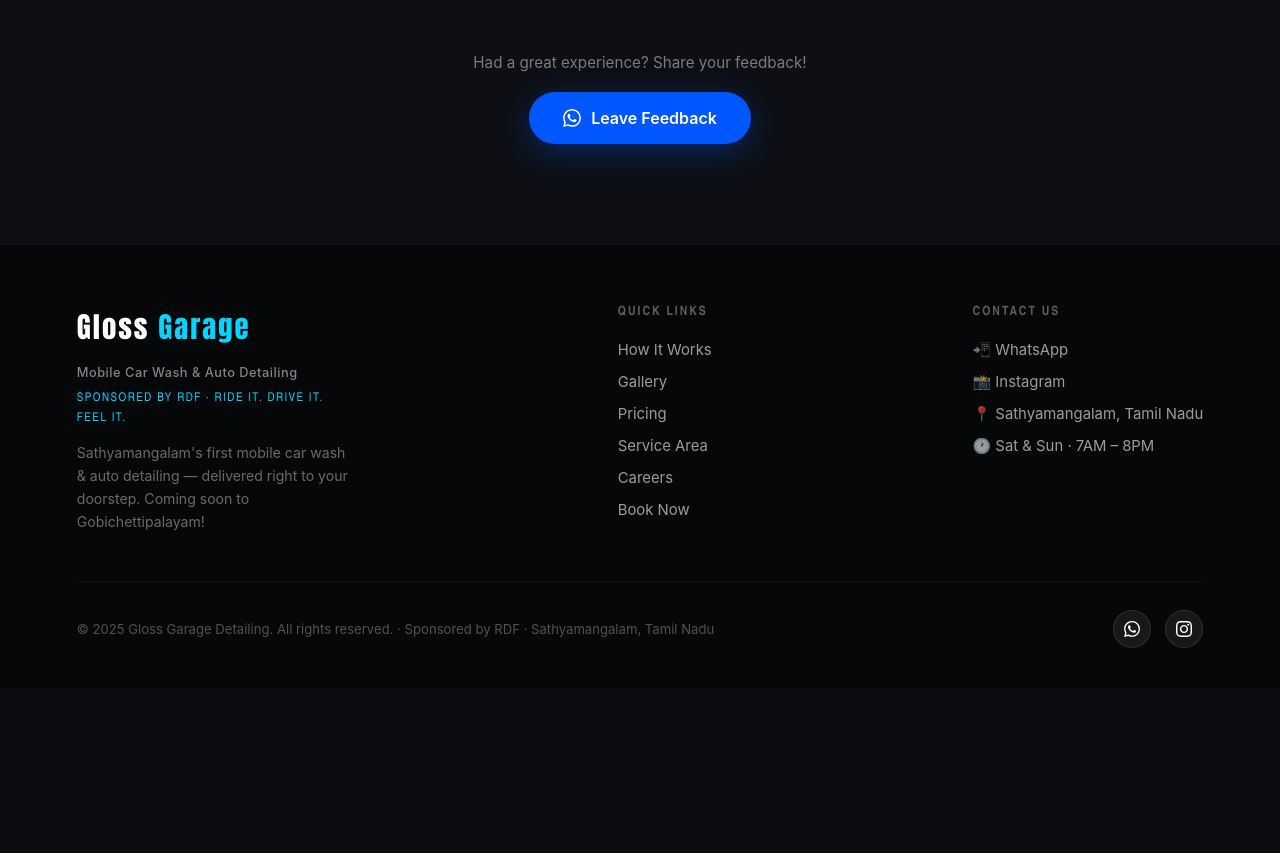
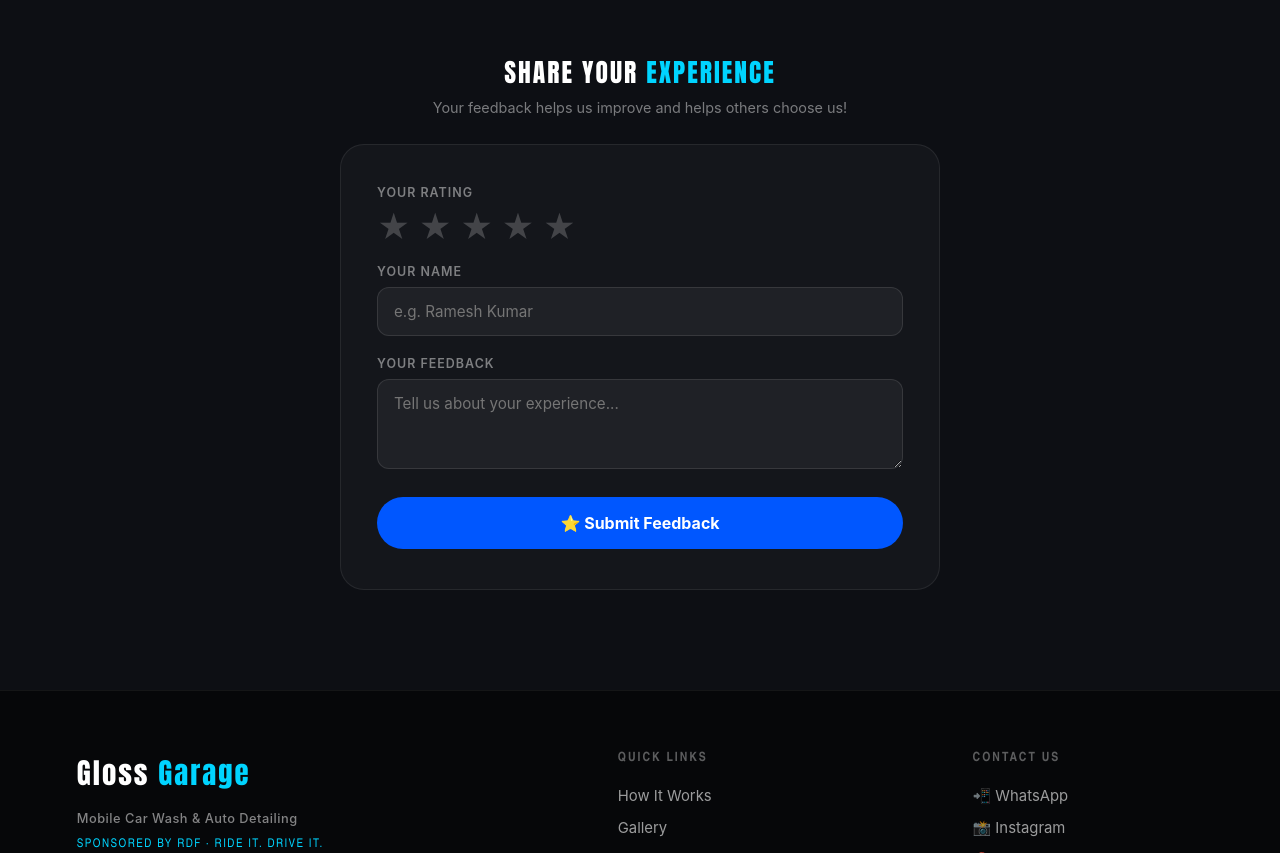
Before and after one commit to hari-0805/gloss_garage, a plain HTML site: page index.html in a window 1280 px wide. Shown: the part 9036-9889 px from the top of the page. Before the commit the page ends 9724 px from the top, so only its background shows below. Drawn offline with Linux system fonts and the light colour scheme.

Commit message:
Implement feedback form with star rating
Added a feedback form with star rating and submission functionality.

```diff
--- a/index.html
+++ b/index.html
@@ -793,6 +793,12 @@ h1 .block { display: block; }
   .form-row { grid-template-columns: 1fr; }
   .booking-form { padding: 28px 20px; }
 }
+
+
+.star-rating { display: flex; gap: 8px; margin-top: 4px; }
+.star { font-size: 2rem; color: rgba(255,255,255,0.2); cursor: pointer; transition: color 0.15s; line-height: 1; }
+.star.active { color: #FFD700; }
+.star:hover { color: #FFD700; }
 
 /* ── FEEDBACK ── */
 .feedback-section {
@@ -1618,13 +1624,47 @@ footer {
 
   </div>
 
-  <!-- Leave a review CTA -->
-  <div style="text-align:center; margin-top:56px;">
-    <p style="color:rgba(255,255,255,0.45); font-size:0.95rem; margin-bottom:20px;">Had a great experience? Share your feedback!</p>
-    <a href="https://wa.me/919999999999?text=Hi%20Gloss%20Garage!%20I%20want%20to%20share%20my%20feedback%20%F0%9F%9A%97" class="btn-primary" target="_blank" style="display:inline-flex; gap:10px; align-items:center;">
-      <svg viewBox="0 0 24 24" fill="currentColor" style="width:18px;height:18px"><path d="M17.472 14.382c-.297-.149-1.758-.867-2.03-.967-.273-.099-.471-.148-.67.15-.197.297-.767.966-.94 1.164-.173.199-.347.223-.644.075-.297-.15-1.255-.463-2.39-1.475-.883-.788-1.48-1.761-1.653-2.059-.173-.297-.018-.458.13-.606.134-.133.298-.347.446-.52.149-.174.198-.298.298-.497.099-.198.05-.371-.025-.52-.075-.149-.669-1.612-.916-2.207-.242-.579-.487-.5-.669-.51-.173-.008-.371-.01-.57-.01-.198 0-.52.074-.792.372-.272.297-1.04 1.016-1.04 2.479 0 1.462 1.065 2.875 1.213 3.074.149.198 2.096 3.2 5.077 4.487.709.306 1.262.489 1.694.625.712.227 1.36.195 1.871.118.571-.085 1.758-.719 2.006-1.413.248-.694.248-1.289.173-1.413-.074-.124-.272-.198-.57-.347m-5.421 7.403h-.004a9.87 9.87 0 01-5.031-1.378l-.361-.214-3.741.982.998-3.648-.235-.374a9.86 9.86 0 01-1.51-5.26c.001-5.45 4.436-9.884 9.888-9.884 2.64 0 5.122 1.03 6.988 2.898a9.825 9.825 0 012.893 6.994c-.003 5.45-4.437 9.884-9.885 9.884m8.413-18.297A11.815 11.815 0 0012.05 0C5.495 0 .16 5.335.157 11.892c0 2.096.547 4.142 1.588 5.945L.057 24l6.305-1.654a11.882 11.882 0 005.683 1.448h.005c6.554 0 11.89-5.335 11.893-11.893a11.821 11.821 0 00-3.48-8.413Z"/></svg>
-      Leave Feedback
-    </a>
+  <!-- Leave a review form -->
+  <div class="feedback-form-wrap" style="max-width:600px; margin:56px auto 0;">
+    <h3 style="font-family:Impact,Arial,sans-serif; font-size:1.6rem; letter-spacing:2px; text-align:center; margin-bottom:8px;">SHARE YOUR <span style="color:var(--accent)">EXPERIENCE</span></h3>
+    <p style="text-align:center; color:rgba(255,255,255,0.45); font-size:0.9rem; margin-bottom:28px;">Your feedback helps us improve and helps others choose us!</p>
+
+    <div class="booking-form" id="feedback-form-wrap">
+      <div class="form-error" id="fb-error" style="display:none;">Something went wrong. Please try again.</div>
+
+      <!-- Star rating -->
+      <div class="form-group">
+        <label>Your Rating</label>
+        <div class="star-rating" id="star-rating">
+          <span class="star" data-val="1">★</span>
+          <span class="star" data-val="2">★</span>
+          <span class="star" data-val="3">★</span>
+          <span class="star" data-val="4">★</span>
+          <span class="star" data-val="5">★</span>
+        </div>
+        <input type="hidden" id="fb-rating" value="0" />
+      </div>
+
+      <div class="form-group">
+        <label>Your Name</label>
+        <input type="text" id="fb-name" placeholder="e.g. Ramesh Kumar" />
+      </div>
+
+      <div class="form-group">
+        <label>Your Feedback</label>
+        <textarea id="fb-message" placeholder="Tell us about your experience..."></textarea>
+      </div>
+
+      <button class="form-submit" id="fb-submit" onclick="submitFeedback()">
+        ⭐ Submit Feedback
+      </button>
+
+      <div class="form-success" id="fb-success" style="display:none;">
+        <div class="success-icon">🙏</div>
+        <h3>THANK YOU!</h3>
+        <p>Your feedback means a lot to us. We'll keep improving to serve you better!</p>
+      </div>
+    </div>
   </div>
 </section>
 
@@ -1805,18 +1845,19 @@ footer {
     .then(function(res) {
       if (res.ok) {
         document.getElementById('form-success').style.display = 'block';
+        notifyOwnerWhatsApp({name:name,phone:phone,car_type:car,service_type:service,date:date,time:time,address:address});
         document.getElementById('success-phone').textContent = phone;
         btn.style.display = 'none';
         // hide form fields
         document.querySelectorAll('#booking-form-wrap .form-group, #booking-form-wrap .form-row').forEach(function(el){ el.style.display='none'; });
       } else {
-        return res.text().then(function(t){ throw new Error('Status ' + res.status + ': ' + t); });
+        return res.text().then(function(t){ throw new Error(t); });
       }
     })
- .catch(function(err) {
+    .catch(function(err) {
       btn.disabled = false;
       btn.textContent = '🚗 Confirm Booking';
-      errEl.textContent = 'Error: ' + JSON.stringify(err);
+      errEl.textContent = 'Something went wrong. Please try again or WhatsApp us.';
       errEl.style.display = 'block';
       console.error(err);
     });
```
